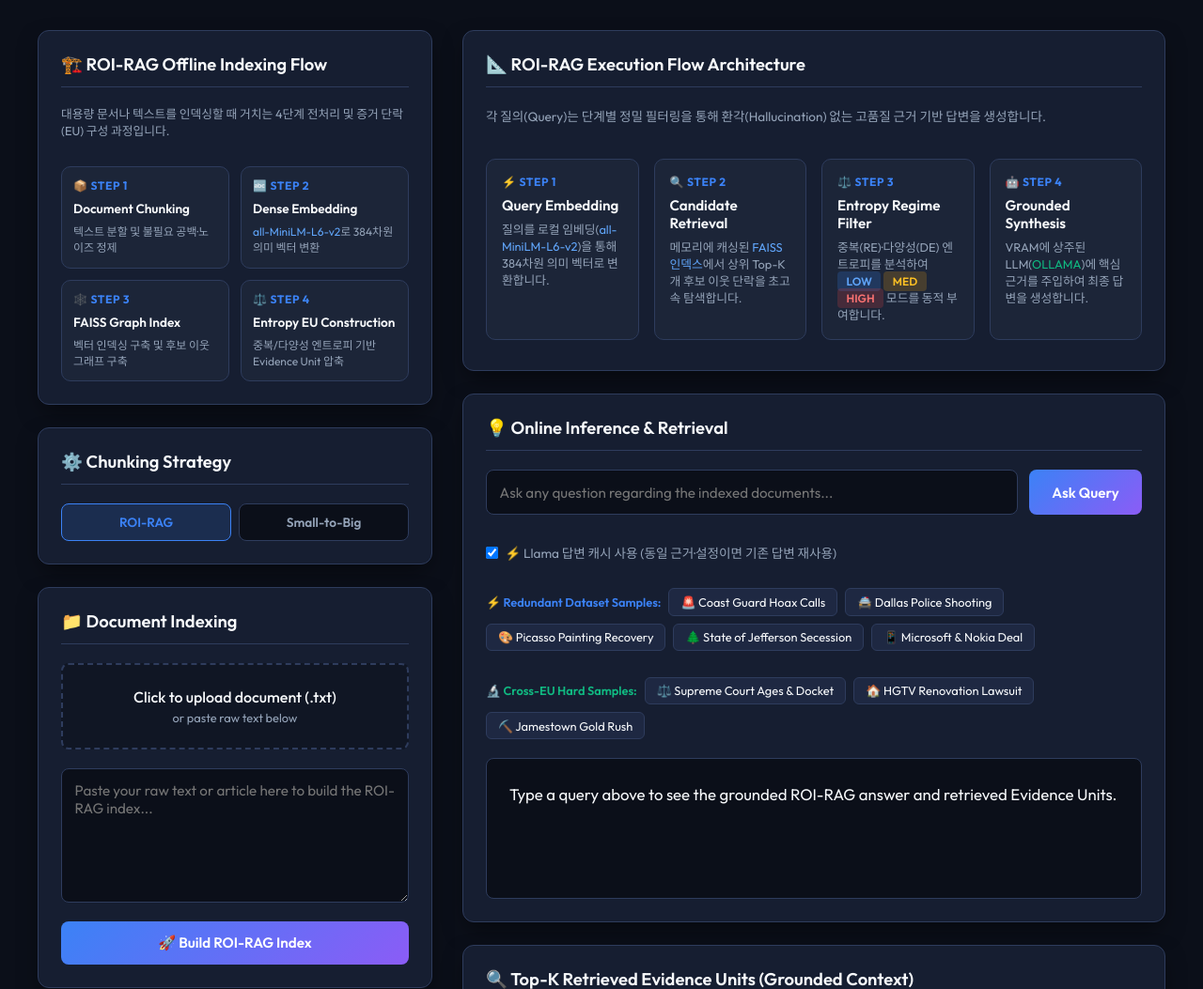
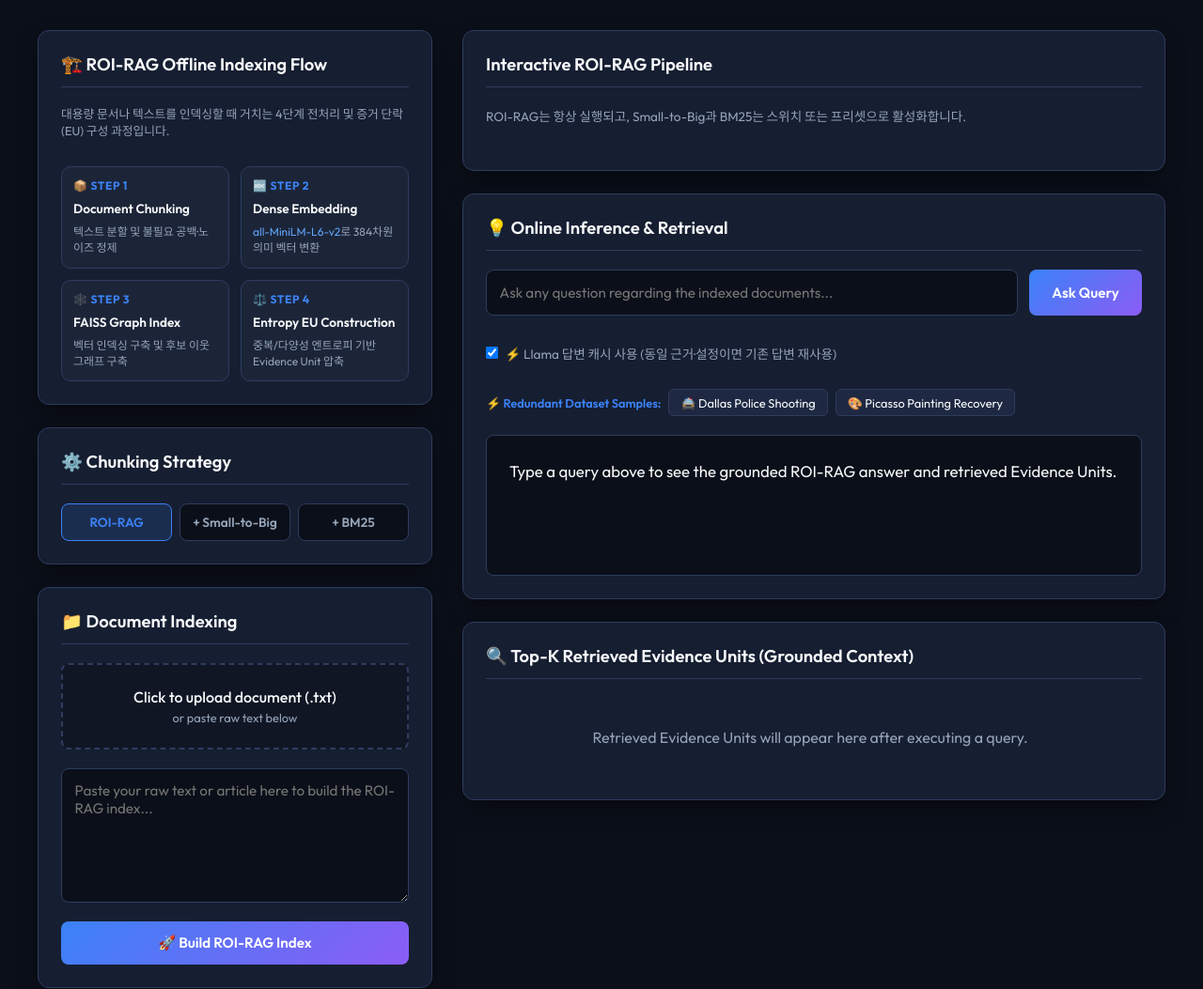
Before and after one commit to shinsh5/project-studio-rag, a FastAPI app: page / in a window 1280 px wide. Shown: the part 69-1122 px from the top of the page at 94% size. Run offline with FastAPI, Linux system fonts and the light colour scheme; data that the repository does not hold is empty.

Commit message:
feat: 전략 버튼을 적층 관계가 드러나게 재구성
Small-to-Big은 ROI-RAG를 대체하지 않는다. 인덱서에서 STB가 바꾸는 것은
청킹 단계뿐이고, EU 구성·엔트로피·적응형 요약은 그대로 돈다. 그런데 버튼이
"ROI-RAG | Small-to-Big"으로 나란히 있어 두 기법을 택일하는 것처럼 읽혔다.

- 버튼 라벨 "+ Small-to-Big", 빌드/상태 표시도 "ROI-RAG + Small-to-Big"
- BM25는 청킹 전략과 직교하므로 배타 버튼이 아닌 독립 토글로 추가.
  ROI-RAG + Small-to-Big + BM25 3단 조합이 가능하다
- 각 버튼에 적층 관계를 설명하는 툴팁 추가
- 샘플 질문을 Dallas / Picasso 2개만 남기고 정리

Co-Authored-By: Claude Opus 5 <noreply@anthropic.com>

```diff
--- a/app/templates/index.html
+++ b/app/templates/index.html
@@ -540,6 +540,7 @@
         ::-webkit-scrollbar-thumb { background: var(--border-color); border-radius: 3px; }
         ::-webkit-scrollbar-thumb:hover { background: var(--primary-color); }
     </style>
+    <link rel="stylesheet" href="/static/pipeline-flow/pipeline-flow.css">
 </head>
 <body>
     <header>
@@ -587,8 +588,12 @@
             <div class="card">
                 <div class="card-title">⚙️ Chunking Strategy</div>
                 <div class="strategy-toggle">
-                    <button class="strategy-btn active" id="btnRoiRag" onclick="setStrategy('roi_rag')">ROI-RAG</button>
-                    <button class="strategy-btn" id="btnStb" onclick="setStrategy('small_to_big')">Small-to-Big</button>
+                    <button class="strategy-btn active" id="btnRoiRag" onclick="setStrategy('roi_rag')"
+                        title="엔트로피 기반 Evidence Unit 구성과 적응형 요약. 아래 두 버튼은 이 파이프라인을 대체하지 않고 그 위에 얹힙니다.">ROI-RAG</button>
+                    <button class="strategy-btn" id="btnStb" onclick="setStrategy('small_to_big')"
+                        title="ROI-RAG 파이프라인은 그대로 두고 청킹만 80단어 leaf로 바꾼 뒤, 추론 시 leaf가 속한 parent 청크를 근거로 확장합니다. 인덱스 재빌드가 필요합니다.">+ Small-to-Big</button>
+                    <button class="strategy-btn" id="btnBm25" onclick="toggleBm25()"
+                        title="원문 스니펫을 문장 단위로 나눠 질의와 BM25 점수가 높은 상위 N개만 프롬프트에 넣습니다. EU 요약문은 그대로 둡니다. 청킹 전략과 무관하게 함께 켤 수 있습니다.">+ BM25</button>
                 </div>
                 <div class="stb-options hidden" id="stbOptions">
                     <div class="param-row">
@@ -659,34 +664,12 @@
         <!-- Main Content: Query & Results -->
         <div class="main-content">
             <div class="card">
-                <div class="card-title">📐 ROI-RAG Execution Flow Architecture</div>
-                <p style="font-size: 0.85rem; color: var(--text-secondary); margin-bottom: 1rem;">
-                    각 질의(Query)는 단계별 정밀 필터링을 통해 환각(Hallucination) 없는 고품질 근거 기반 답변을 생성합니다.
+                <div class="card-title">Interactive ROI-RAG Pipeline</div>
+                <p style="font-size: 0.85rem; color: var(--text-secondary); margin-bottom: 0.25rem;">
+                    ROI-RAG는 항상 실행되고, Small-to-Big과 BM25는 스위치 또는 프리셋으로 활성화합니다.
                 </p>
-                <div class="flow-diagram">
-                    <div class="flow-step-card">
-                        <span class="flow-step-num">⚡ Step 1</span>
-                        <div class="flow-step-title">Query Embedding</div>
-                        <div class="flow-step-desc">질의를 로컬 임베딩(<code style="color: #60a5fa;">all-MiniLM-L6-v2</code>)을 통해 384차원 의미 벡터로 변환합니다.</div>
-                    </div>
-                    <div class="flow-step-card">
-                        <span class="flow-step-num">🔍 Step 2</span>
-                        <div class="flow-step-title">Candidate Retrieval</div>
-                        <div class="flow-step-desc">메모리에 캐싱된 <code style="color: #60a5fa;">FAISS 인덱스</code>에서 상위 Top-K개 후보 이웃 단락을 초고속 탐색합니다.</div>
-                    </div>
-                    <div class="flow-step-card">
-                        <span class="flow-step-num">⚖️ Step 3</span>
-                        <div class="flow-step-title">Entropy Regime Filter</div>
-                        <div class="flow-step-desc">중복(RE)·다양성(DE) 엔트로피를 분석하여 <span class="regime-badge regime-LOW">LOW</span> <span class="regime-badge regime-MEDIUM">MED</span> <span class="regime-badge regime-HIGH">HIGH</span> 모드를 동적 부여합니다.</div>
-                    </div>
-                    <div class="flow-step-card">
-                        <span class="flow-step-num">🤖 Step 4</span>
-                        <div class="flow-step-title">Grounded Synthesis</div>
-                        <div class="flow-step-desc">VRAM에 상주된 LLM(<code style="color: #10b981;">{{ llm_backend | upper }}</code>)에 핵심 근거를 주입하여 최종 답변을 생성합니다.</div>
-                    </div>
-                </div>
+                <div id="pipelineFlowRoot" data-llm-model="{{ ollama_model }}"></div>
             </div>
-
             <div class="card">
                 <div class="card-title">💡 Online Inference & Retrieval</div>
                 <div class="query-bar">
@@ -699,17 +682,8 @@
                 </label>
                 <div class="sample-queries" style="display: flex; flex-wrap: wrap; gap: 0.5rem; margin-top: 0.5rem; align-items: center;">
                     <span style="font-size: 0.8rem; font-weight: 600; color: var(--primary-color);">⚡ Redundant Dataset Samples:</span>
-                    <button class="sample-badge" onclick="setAndRunQuery('How many false distress calls did the Coast Guard hoax caller make from Annapolis?')">🚨 Coast Guard Hoax Calls</button>
                     <button class="sample-badge" onclick="setAndRunQuery('What happened to Dallas Police officer Rogelio Santander at the Home Depot?')">🚔 Dallas Police Shooting</button>
                     <button class="sample-badge" onclick="setAndRunQuery('Where was the stolen Picasso painting La Coiffeuse found after being shipped from Belgium?')">🎨 Picasso Painting Recovery</button>
-                    <button class="sample-badge" onclick="setAndRunQuery('Why did the Siskiyou County Board of Supervisors vote to secede and form the State of Jefferson?')">🌲 State of Jefferson Secession</button>
-                    <button class="sample-badge" onclick="setAndRunQuery('Why did Microsoft acquire Nokia cell phone business?')">📱 Microsoft & Nokia Deal</button>
-                </div>
-                <div class="sample-queries" style="display: flex; flex-wrap: wrap; gap: 0.5rem; margin-top: 0.5rem; align-items: center;">
-                    <span style="font-size: 0.8rem; font-weight: 600; color: var(--accent-color);" title="답이 인접한 두 세그먼트에 걸쳐 있으나 ROI-RAG가 이를 서로 다른 EU로 분리한 문항. Top-K EU 검색에서 한쪽이 누락되므로 Small-to-Big의 parent 확장 효과를 검증하는 용도.">🔬 Cross-EU Hard Samples:</span>
-                    <button class="sample-badge" onclick="setAndRunQuery('What were the ages of Justices Breyer, Scalia, Kennedy and Ginsburg, and which major cases faced the Supreme Court that term?')">⚖️ Supreme Court Ages & Docket</button>
-                    <button class="sample-badge" onclick="setAndRunQuery('In the HGTV lawsuit, whom did the couple sue and what did their attorney say the company\&#39;s incentive was?')">🏠 HGTV Renovation Lawsuit</button>
-                    <button class="sample-badge" onclick="setAndRunQuery('What triggered the new gold rush in Jamestown and which past flood year do miners compare it to?')">⛏️ Jamestown Gold Rush</button>
                 </div>
 
                 <!-- Live RAG Execution Stepper Bar -->
@@ -788,9 +762,40 @@
         }
 
         let currentStrategy = 'roi_rag';
+        // BM25 문장 선별은 청킹 전략과 직교한다. roi_rag / small_to_big 어느 쪽과도
+        // 함께 켤 수 있고, 인덱스를 다시 만들 필요 없이 질의 시점에만 적용된다.
+        let useBm25 = false;
+
+        function dispatchPipelineConfiguration() {
+            window.dispatchEvent(new CustomEvent(
+                'pipeline-config-changed',
+                { detail: {
+                    stbEnabled: currentStrategy === 'small_to_big',
+                    bm25Enabled: useBm25
+                }}
+            ));
+        }
+
+        window.applyPipelineConfiguration = function({ stbEnabled, bm25Enabled }) {
+            const requestedStrategy = stbEnabled ? 'small_to_big' : 'roi_rag';
+            if (currentStrategy !== requestedStrategy) setStrategy(requestedStrategy);
+            if (useBm25 !== Boolean(bm25Enabled)) toggleBm25();
+            dispatchPipelineConfiguration();
+        };
+
+        window.updatePipelineRunState = function(detail) {
+            window.dispatchEvent(new CustomEvent('pipeline-run-state', { detail }));
+        };
+
+        function toggleBm25() {
+            useBm25 = !useBm25;
+            document.getElementById('btnBm25').className =
+                'strategy-btn' + (useBm25 ? ' active' : '');
+            dispatchPipelineConfiguration();
+        }
 
         function buildButtonLabel(strategy) {
-            return strategy === 'small_to_big' ? '🚀 Build Small-to-Big Index' : '🚀 Build ROI-RAG Index';
+            return strategy === 'small_to_big' ? '🚀 Build ROI-RAG + Small-to-Big Index' : '🚀 Build ROI-RAG Index';
         }
 
         function setStrategy(strategy) {
@@ -804,6 +809,7 @@
             }
             // 이미 인덱싱된 전략이면 재인덱싱 없이 해당 인덱스 상태를 바로 보여준다.
             fetchCurrentIndex(strategy);
+            dispatchPipelineConfiguration();
         }
 
         function getStbParams() {
@@ -817,7 +823,11 @@
         }
 
         // Load current index status on page start
-        window.addEventListener('DOMContentLoaded', () => fetchCurrentIndex(currentStrategy));
+        window.addEventListener('DOMContentLoaded', () => {
+            fetchCurrentIndex(currentStrategy);
+            dispatchPipelineConfiguration();
+        });
+        window.addEventListener('pipeline-flow-ready', dispatchPipelineConfiguration);
 
         async function fetchCurrentIndex(strategy) {
             try {
@@ -829,7 +839,7 @@
                 document.getElementById('statSegments').innerText = data.segments_count || 0;
                 document.getElementById('statEUs').innerText = data.eus_count || 0;
                 const resolvedStrategy = data.chunking_strategy || strategy || 'roi_rag';
-                document.getElementById('statStrategy').innerText = resolvedStrategy === 'small_to_big' ? 'Small-to-Big' : 'ROI-RAG';
+                document.getElementById('statStrategy').innerText = resolvedStrategy === 'small_to_big' ? 'ROI-RAG + Small-to-Big' : 'ROI-RAG';
 
                 const readmeEl = document.getElementById('indexReadme');
                 if (readmeEl) {
@@ -938,7 +948,7 @@
                 if (data.status === "success") {
                     document.getElementById('statSegments').innerText = data.segments_count;
                     document.getElementById('statEUs').innerText = data.eus_count;
-                    document.getElementById('statStrategy').innerText = (data.chunking_strategy === 'small_to_big') ? 'Small-to-Big' : 'ROI-RAG';
+                    document.getElementById('statStrategy').innerText = (data.chunking_strategy === 'small_to_big') ? 'ROI-RAG + Small-to-Big' : 'ROI-RAG';
                     completeIndexingStepper(data);
                     fetchCurrentIndex(data.chunking_strategy);
                     alert(`Successfully indexed file '${file.name}' with ${data.eus_count} Evidence Units!`);
@@ -978,7 +988,7 @@
                 if (data.status === "success") {
                     document.getElementById('statSegments').innerText = data.segments_count;
                     document.getElementById('statEUs').innerText = data.eus_count;
-                    document.getElementById('statStrategy').innerText = (data.chunking_strategy === 'small_to_big') ? 'Small-to-Big' : 'ROI-RAG';
+                    document.getElementById('statStrategy').innerText = (data.chunking_strategy === 'small_to_big') ? 'ROI-RAG + Small-to-Big' : 'ROI-RAG';
                     document.getElementById('textInput').value = "";
                     completeIndexingStepper(data);
                     fetchCurrentIndex(data.chunking_strategy);
@@ -1025,6 +1035,14 @@
             euList.innerHTML = "";
             metricsBar.style.display = "none";
             stepper.style.display = "flex";
+            window.updatePipelineRunState({
+                phase: 'running',
+                query,
+                metrics: null,
+                errorNode: null,
+                ragasPhase: 'idle',
+                ragas: null
+            });
 
             // Reset and animate pipeline stepper
             clearTimeout(stepTimer1);
@@ -1069,7 +1087,7 @@
                 const res = await fetch('/api/query', {
                     method: 'POST',
                     headers: { ...TUNNEL_HEADERS, 'Content-Type': 'application/json' },
-                    body: JSON.stringify({ query, use_cache: useCache, chunking_strategy: currentStrategy })
+                    body: JSON.stringify({ query, use_cache: useCache, chunking_strategy: currentStrategy, use_bm25: useBm25 })
                 });
                 const data = await parseJsonResponse(res);
 
@@ -1080,6 +1098,12 @@
                 if (data.status === "success" && data.roi_rag) {
                     const roi = data.roi_rag;
                     answerBox.innerText = roi.answer;
+                    window.updatePipelineRunState({
+                        phase: 'completed',
+                        activeNode: null,
+                        errorNode: null,
+                        metrics: { pipeline: roi.pipeline_metrics || {} }
+                    });
 
                     // Update Stepper with live precise metrics
                     document.getElementById('flowStep1').className = 'stepper-item done';
@@ -1218,6 +1242,7 @@
                     : (event.message || '평가를 진행하고 있습니다.');
             };
 
+            window.updatePipelineRunState({ ragasPhase: 'running', ragas: null });
             btn.disabled = true;
             btn.innerHTML = "⏳ RAGAS 평가 중...";
             ragasResult.style.display = 'none';
@@ -1382,11 +1407,19 @@
                     detailsBox.appendChild(item);
                 });
 
+                window.updatePipelineRunState({
+                    ragasPhase: 'completed',
+                    ragas: {
+                        faithfulness: finalData.scores.faithfulness,
+                        answer_relevancy: finalData.scores.answer_relevancy ?? null
+                    }
+                });
                 ragasResult.style.display = 'block';
                 btn.innerHTML = "✅ 평가 완료";
             } catch (e) {
                 latestProgress = -1;
                 latestStage = 'failed';
+                window.updatePipelineRunState({ ragasPhase: 'error' });
                 progressBar.classList.remove('indeterminate');
                 progressBar.style.transform = 'none';
                 progressStage.textContent = '평가 실패';
@@ -1406,5 +1439,6 @@
             }
         }
     </script>
+    <script type="module" src="/static/pipeline-flow/pipeline-flow.js"></script>
 </body>
 </html>
```
